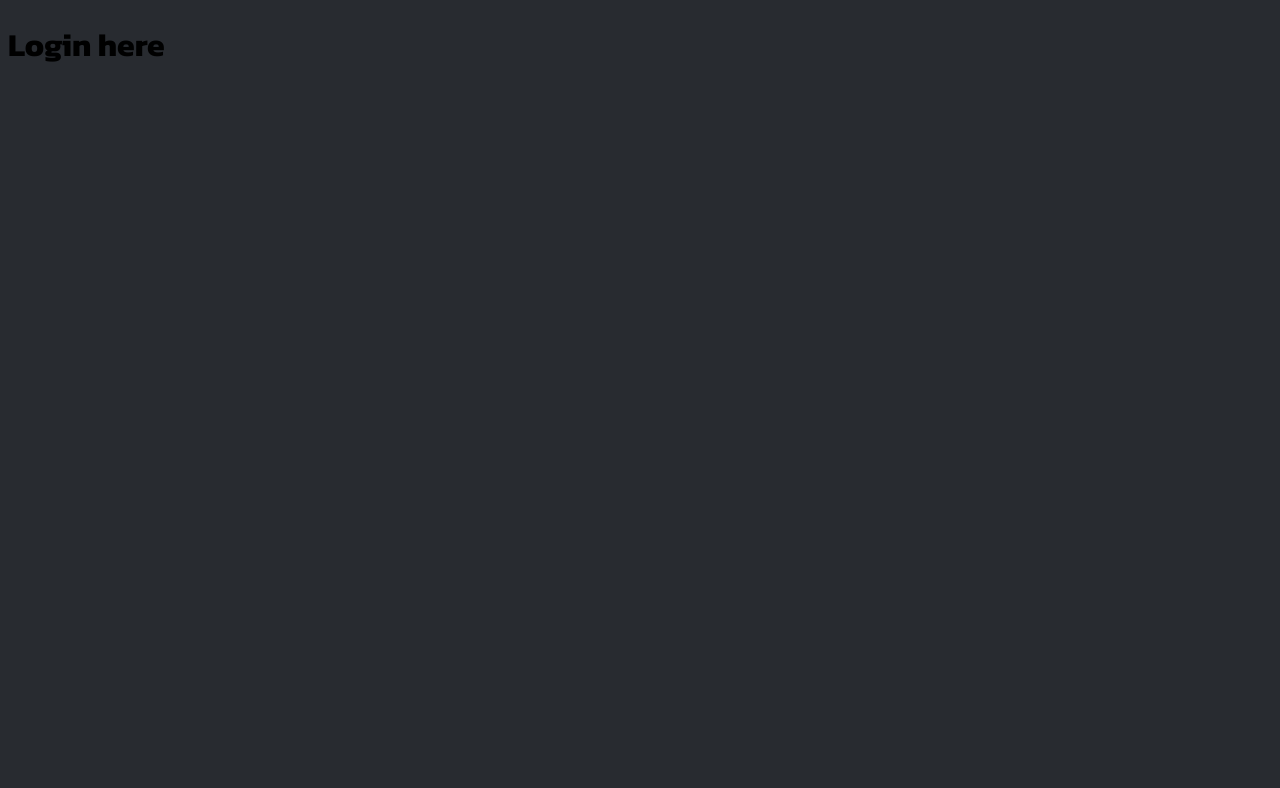
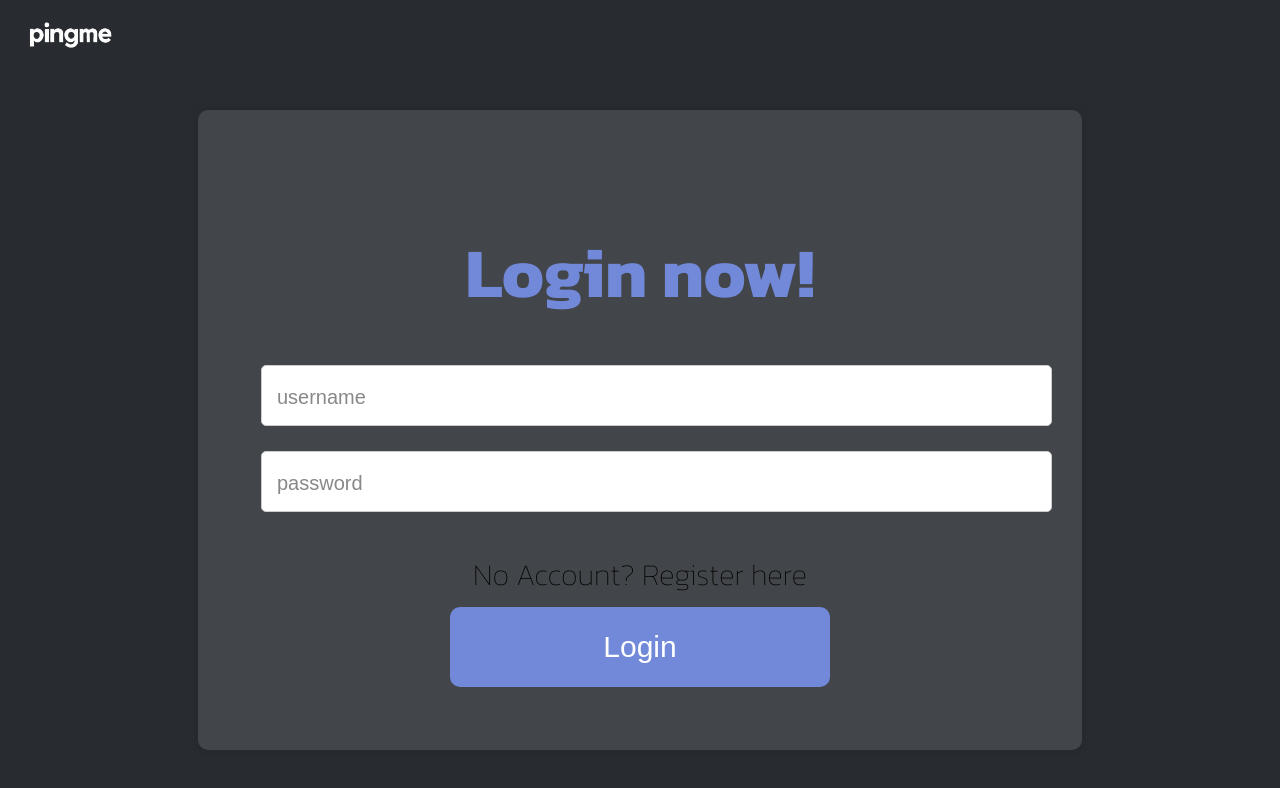
Before and after one commit to Gnashal/PingMe, a React (Vite) app in the folder client/: page /login in a window 1280 px wide. Shown: the top 788 px of the page. Built offline with nearby package versions, Linux system fonts and the light colour scheme.

Commit message:
made login UI

```diff
--- a/client/src/App.jsx
+++ b/client/src/App.jsx
@@ -1,4 +1,3 @@
-
 import {Routes, Route} from 'react-router-dom'
 import Register from './components/Register'
 import Login from './components/Login'
--- a/client/src/components/Login.jsx
+++ b/client/src/components/Login.jsx
@@ -1,8 +1,43 @@
+import { Link } from 'react-router-dom'
+import logo from '../assets/logo.jpg'
+import './styles/login.css'
+import { useState } from 'react'
+
 export default function Login() {
+    const [username, setUsername] = useState('');
+    const [password, setPassword] = useState('');
+    const [error, setError] = useState('');
+
+    function handleSubmit(e) {
+        e.preventDefault();
+        if (!username || !password) {
+            setError("Missing Fields!");
+        }
+    }
     return (
         <>
-        <div className="login-bg">
-            <h1>Login here</h1>
+        <img src={logo} alt="PingMe Logo" className="logo" />
+        <div className="login-wrapper">
+            <div className="form-wrapper">
+            {error && <div className="error">{error}</div>}
+                <form className="login-form" onSubmit={handleSubmit}>
+                    <h1>Login now!</h1>
+                    <input
+                    value={username}
+                    onChange={ev => setUsername(ev.target.value)}
+                    type="text"
+                    placeholder="username"/>
+                    <input
+                    value={password}
+                    onChange={ev => setPassword(ev.target.value)}
+                    type="password"
+                    placeholder="password"/>
+                    <div className='button-wrapper'>
+                        <Link to="/" className="link-tag">No Account? Register here</Link>
+                        <button className='login-button' type='submit'>Login</button>
+                     </div>
+                </form>
+            </div>
         </div>
         </>
     )
--- /dev/null
+++ b/client/src/components/styles/login.css
@@ -0,0 +1,98 @@
+.logo {
+    display: flex;
+    justify-content: left;
+    width: 10%;
+}
+.login-wrapper {
+    text-align: center;
+    margin: 50px auto;
+    padding: 5%;
+    max-width: 60%;
+    background-color: #424549;
+    border-radius: 10px;
+    box-shadow: 0 0 10px rgba(0, 0, 0, 0.1);
+}
+.form-wrapper {
+    display: flex;
+    flex-direction: column;
+    align-items: center;
+}
+.error {
+    font-size: 40px;
+    color: red;
+}
+.login-form {
+    width: 100%;
+    display: flex;
+    flex-direction: column;
+    gap: 15px;
+}
+.error {
+    font-size: 40px;
+    color: red;
+}
+.login-form h1 {
+    margin-bottom: 20px;
+    font-size: 70px;
+    color: #7289DA;
+}
+.login-form input {
+    width: 100%;
+    padding: 2%;
+    margin: 5px 0;
+    border: 1px solid #ccc;
+    border-radius: 5px;
+    font-size: 25px;
+}
+.login-form input::placeholder {
+    font-size: 20px;
+    color: #888;
+}
+
+.login-form input:hover {
+    transition: 0.5s;
+    transform: scale(1.05);
+    box-shadow: 0 0 10px rgba(0, 0, 0, 0.1);
+}
+
+.button-wrapper {
+    display: flex;
+    flex-direction: column;
+    align-items: center;
+    gap: 10px;
+    margin-top: 20px;
+}
+
+.login-button {
+    width: 50%;
+    padding: 3%;
+    background-color: #7289DA;
+    color: white;
+    border: none;
+    border-radius: 10px;
+    font-size: 30px;
+    cursor: pointer;
+    transition: background-color 0.3s;
+}
+
+.login-button:hover {
+    background-color: #505f96;
+}
+.login-button:active {
+    transition: 0.5s;
+    transform: scale(1.05);
+    box-shadow: 0 0 10px rgba(0, 0, 0, 0.1);
+}
+
+/* Styling the link */
+.link-tag {
+    right: auto;
+    color: #000000;
+    text-decoration: none;
+    font-size: 30px;
+}
+
+.link-tag:hover {
+    color :#7289DA;
+    text-decoration: underline;
+}
```
